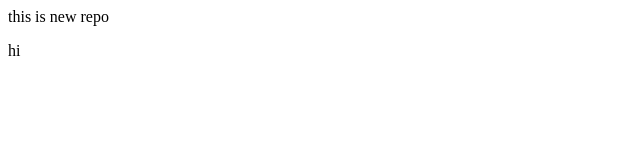
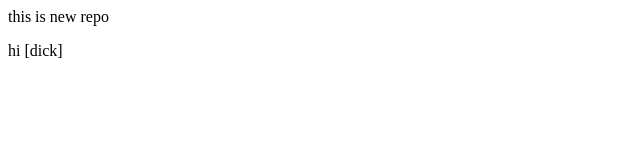
Before and after one commit to Kavyamp-lab/localrepo, a plain HTML site: page index.html in a window 1280 px wide. Shown: the full height of the page, 0-640 px from the left. Drawn offline with Linux system fonts and the light colour scheme.

Commit message:
add dick

```diff
--- a/index.html
+++ b/index.html
@@ -1,2 +1,2 @@
 <p>this is new repo</p>
-<h>hi</h>
+<h>hi [dick]</h>
```
